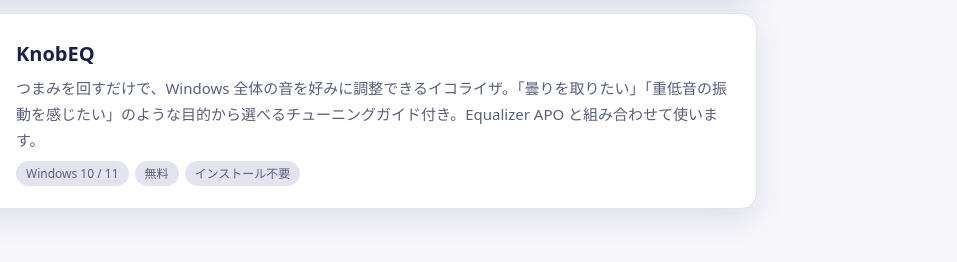
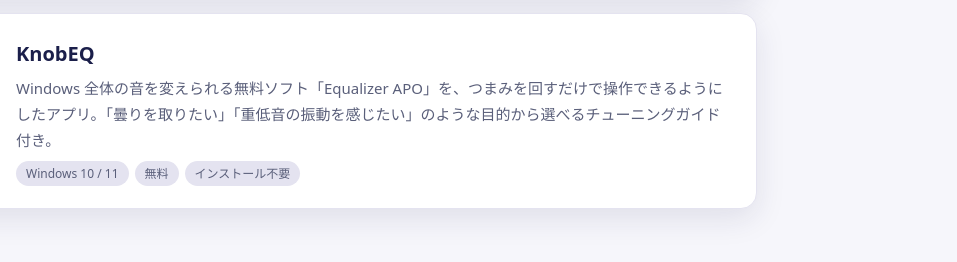
Before and after one commit to woy74237-ship-it/woy74237-ship-it.github.io, a plain HTML site: page index.html in a window 1280 px wide. Shown: the part 793-1055 px from the top of the page, 323-1280 px from the left. Drawn offline with Linux system fonts and the light colour scheme.

Commit message:
KnobEQ の説明を「Equalizer APO を操作するアプリ」という書き方にする
Co-Authored-By: Claude Opus 5.5 <noreply@anthropic.com>

```diff
--- a/index.html
+++ b/index.html
@@ -134,7 +134,7 @@
         <img src="knob-eq/images/icon-256.png" alt="" width="96" height="96">
         <div>
           <h3>KnobEQ</h3>
-          <p>つまみを回すだけで、Windows 全体の音を好みに調整できるイコライザ。「曇りを取りたい」「重低音の振動を感じたい」のような目的から選べるチューニングガイド付き。Equalizer APO と組み合わせて使います。</p>
+          <p>Windows 全体の音を変えられる無料ソフト「Equalizer APO」を、つまみを回すだけで操作できるようにしたアプリ。「曇りを取りたい」「重低音の振動を感じたい」のような目的から選べるチューニングガイド付き。</p>
           <div class="tags"><span>Windows 10 / 11</span><span>無料</span><span>インストール不要</span></div>
         </div>
       </a>
```
